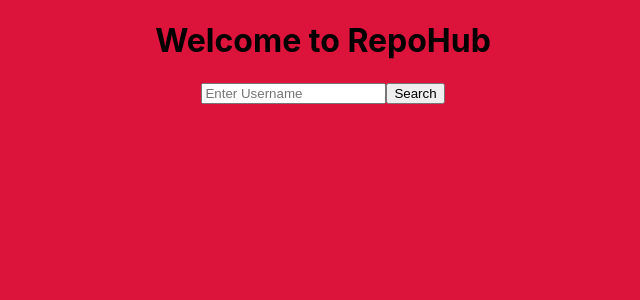
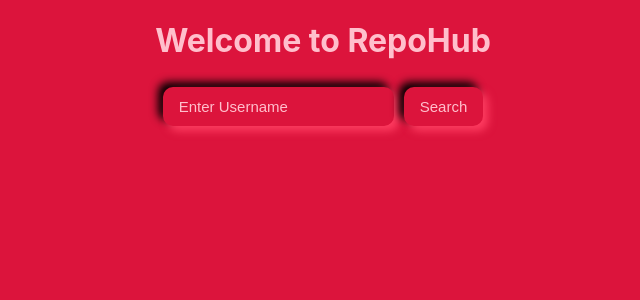
Before and after one commit to shubambhasin/RepoHub, a React (Create React App) app: page / in a window 1280 px wide. Shown: the top 300 px of the page, without its empty margins (317-957 px from the left). Built offline with nearby package versions, Linux system fonts and the light colour scheme.

Commit message:
styles working in console window only

```diff
--- a/src/components/Search.js
+++ b/src/components/Search.js
@@ -1,5 +1,5 @@
 import React, { useState } from "react";
-
+import "./search.css";
 const Search = () => {
   const [username, setUserName] = useState("");
 
@@ -25,16 +25,14 @@ const Search = () => {
   };
 
   const showData = (data) => {
-    return (
-      <div>
-        <ul>
-          {data.map((data) => {
-            return <li key={data.id}>{data.name}</li>;
-          })}
-        </ul>
-      </div>
-    );
+    data.map((data) => {
+      console.log(data.name);
+    });
   };
+
+  const dataArray = showData;
+
+  console.log(dataArray);
 
   return (
     <div>
@@ -47,7 +45,7 @@ const Search = () => {
         Search
       </button>
 
-      <div className="content">{showData}</div>
+      <div className="content"></div>
     </div>
   );
 };
--- /dev/null
+++ b/src/components/search.css
@@ -0,0 +1,22 @@
+::placeholder {
+  color: #ffbfcc;
+  opacity: 1;
+}
+
+.input,
+button {
+  padding: 0.7rem 1rem;
+  font-size: 15px;
+  margin: 5px;
+  border: none;
+  background: crimson;
+  border-radius: 10px;
+  outline: none;
+  box-shadow: 5px 5px 8px #ff3d61, -5px -5px 8px #000;
+  color: #ffbfcc;
+  transition: 0.9s;
+}
+
+button:hover {
+  box-shadow: 5px 5px 8px #ff3d61 inset, -5px -5px 8px #000;
+}
--- a/src/styles.css
+++ b/src/styles.css
@@ -5,4 +5,7 @@ body {
   font-family: -apple-system, BlinkMacSystemFont, "Segoe UI", Roboto, Oxygen,
     Ubuntu, Cantarell, "Open Sans", "Helvetica Neue", sans-serif;
   text-align: center;
+
+  color: #ffbfcc;
+  text-shadow: 1px;
 }
```
